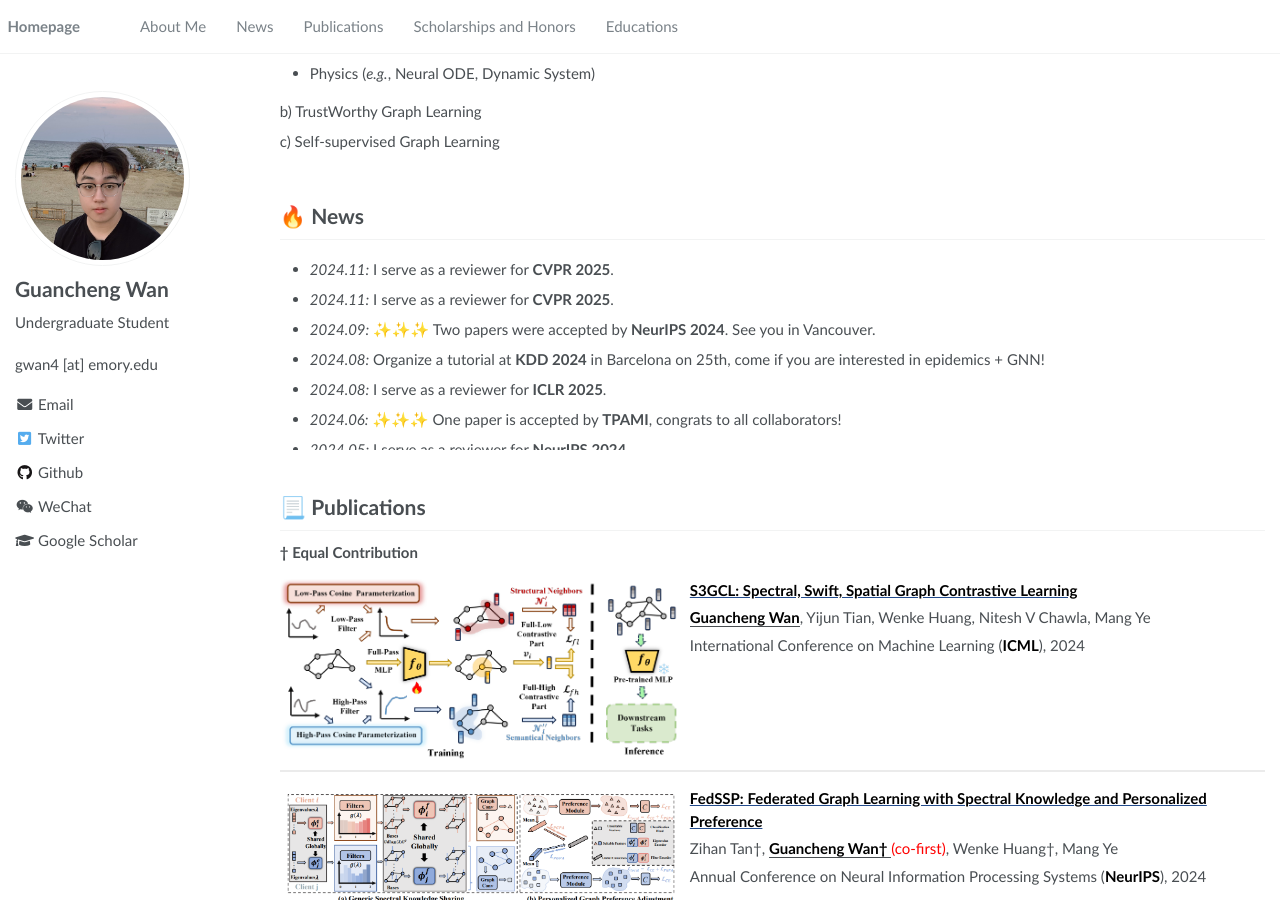
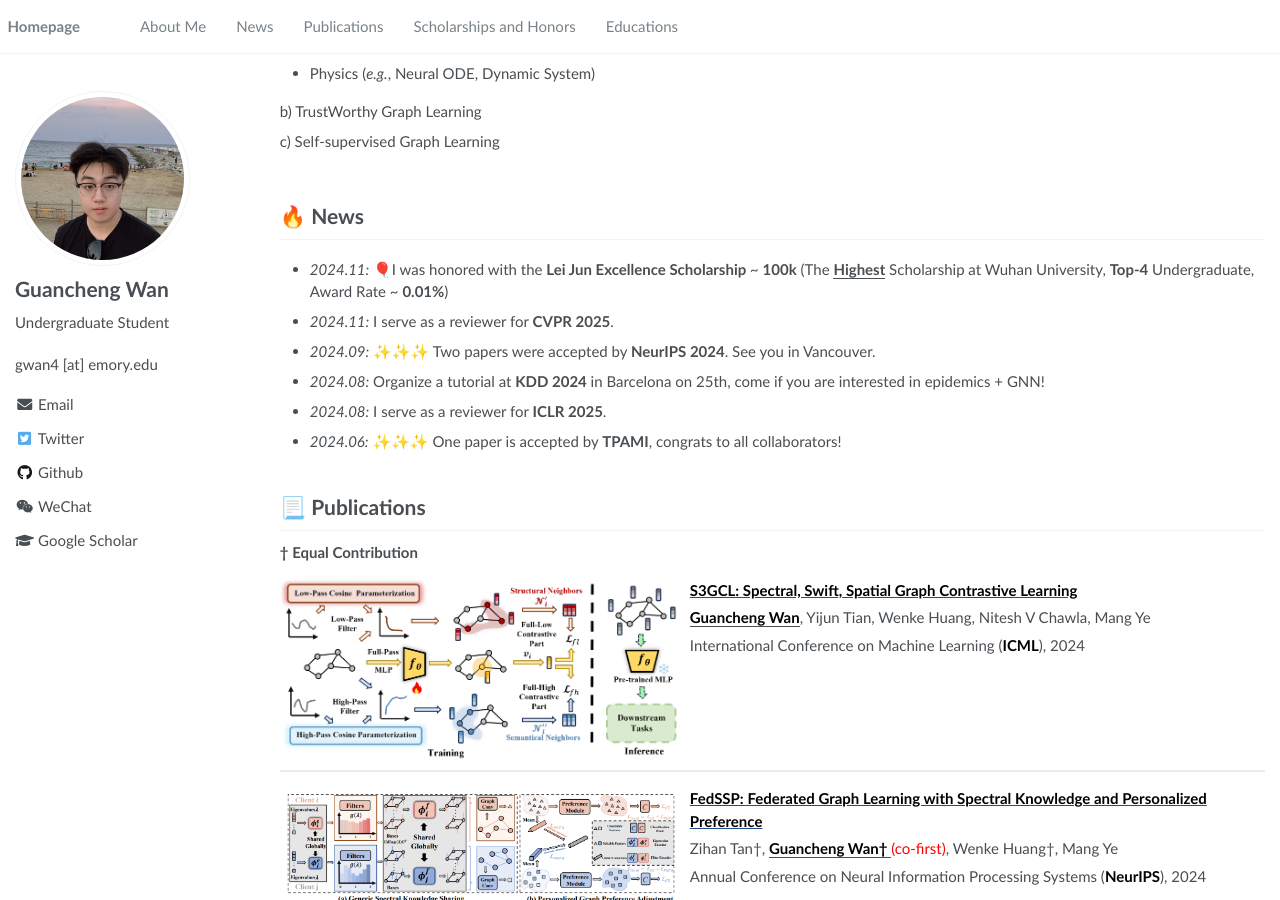
Before and after one commit to SuHui03/guanchengWan.github.io, a Jekyll site: the page built from _pages/about.md, in a window 1280 px wide and 900 px high, scrolled down 352 px. Built offline with Jekyll 4.4.1, drawn with Linux system fonts in a browser that asks for light colours; some of the changed text lies outside the part shown.

Commit message:
Update about.md

```diff
--- a/_pages/about.md
+++ b/_pages/about.md
@@ -89,7 +89,7 @@ c) Self-supervised Graph Learning
 
 <div style="max-height: 200px; overflow-y: auto;">
 <ul>
-  <li><em>2024.11:</em> I serve as a reviewer for <strong>CVPR 2025</strong>.</li>
+  <li><em>2024.11:</em> 🎈I was honored with the <strong>Lei Jun Excellence Scholarship</strong> ~ <strong>100k</strong> (The <strong><u>Highest</u></strong> Scholarship at Wuhan University, <strong>Top-4</strong> Undergraduate, Award Rate ~ <strong>0.01%</strong>)</li>
   <li><em>2024.11:</em> I serve as a reviewer for <strong>CVPR 2025</strong>.</li>
   <li><em>2024.09:</em> ✨✨✨ Two papers were accepted by <strong>NeurIPS 2024</strong>. See you in Vancouver.</li>
   <li><em>2024.08:</em> Organize a tutorial at <strong>KDD 2024</strong> in Barcelona on 25th, come if you are interested in epidemics + GNN!</li>
@@ -304,7 +304,7 @@ FedSPA : Generalizable Federated Graph Learning under Homophily Heterogeneity
 
 # 🎖 Scholarships and Honors
 
-- *2024.11* **Lei Jun Excellence Scholarship** (**雷军卓越奖学金**) **~100k** (The **<u>Highest</u>** Scholarship in Wuhan University, **Top-4** Undergraduate, Award Rate: 10/65000+ ~ **0.01%**)  *Wuhan University*
+- *2024.11* **Lei Jun Excellence Scholarship** (**雷军卓越奖学金**) **~100k** (The **<u>Highest</u>** Scholarship at Wuhan University, **Top-4** Undergraduate, Award Rate: 10/65000+ ~ **0.01%**)  *Wuhan University*
 
 - *2024.10* **Luojia Undergraduate Innovation Research Fund** (首批珞珈本科生研究基金) ~50k (4 Students department-wide)  *Wuhan University*
 
```
